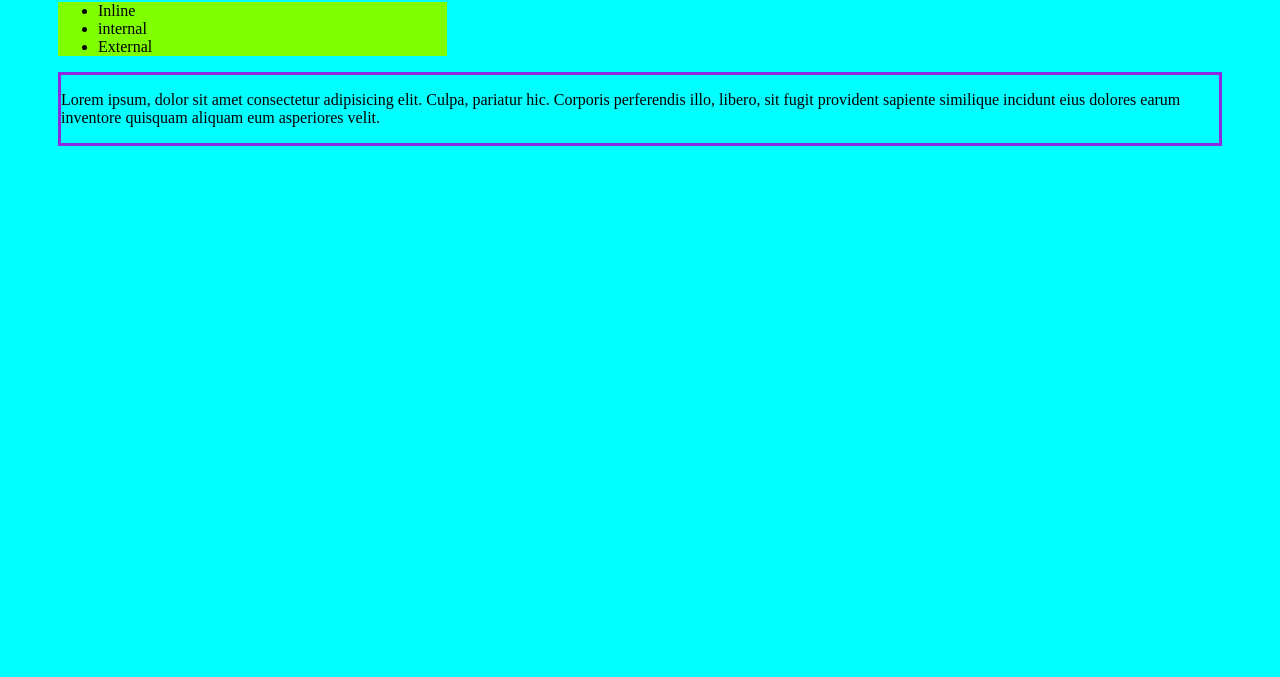
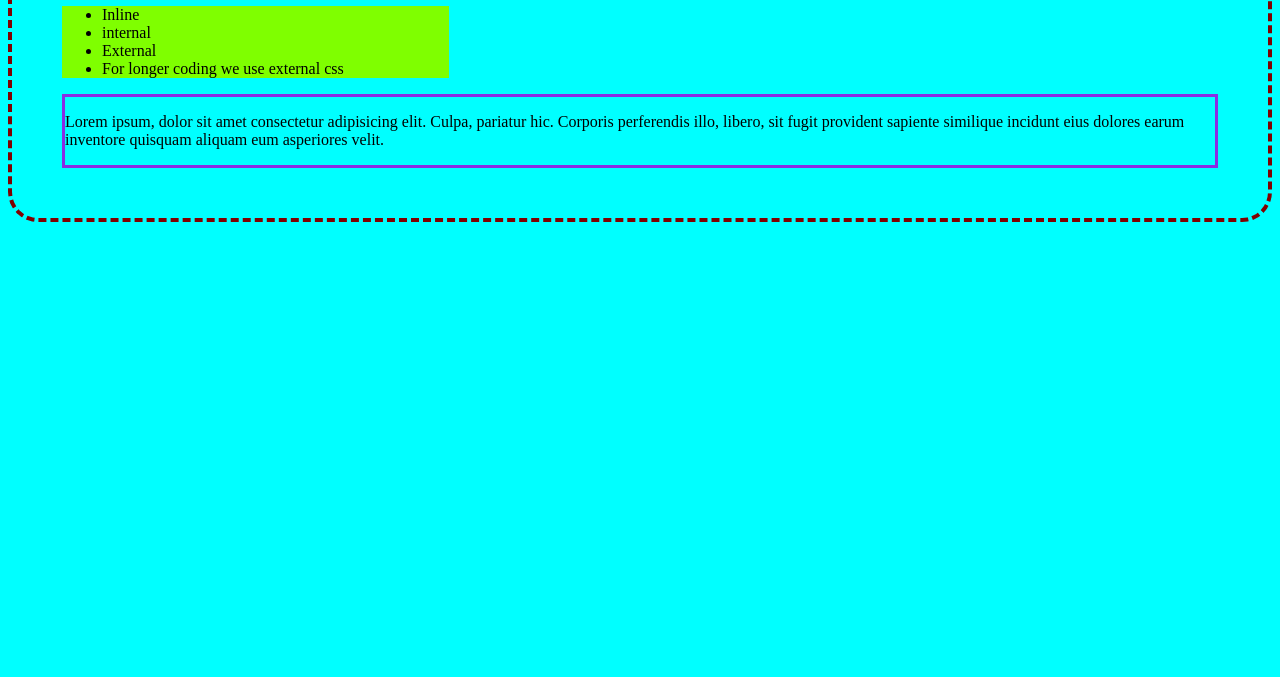
Before and after one commit to Suresh-Kumar127/css1, a plain HTML site: page index.html in a window 1280 px wide. Shown: the part 123-800 px from the top of the page. Drawn offline with Linux system fonts and the light colour scheme.

Commit message:
added list

```diff
--- a/index.html
+++ b/index.html
@@ -22,6 +22,7 @@
  </li>
  <li>internal </li>
  <li>External</li>
+ <li>For longer coding we use external css</li>
 </ul>
 <div style="border: 3px solid blueviolet;">
     <p>
--- a/style.css
+++ b/style.css
@@ -2,4 +2,5 @@ body{background-color: aqua;
 
 padding: 50px;
 border-radius: 30px;
+border:4px dashed maroon;
 }
```
